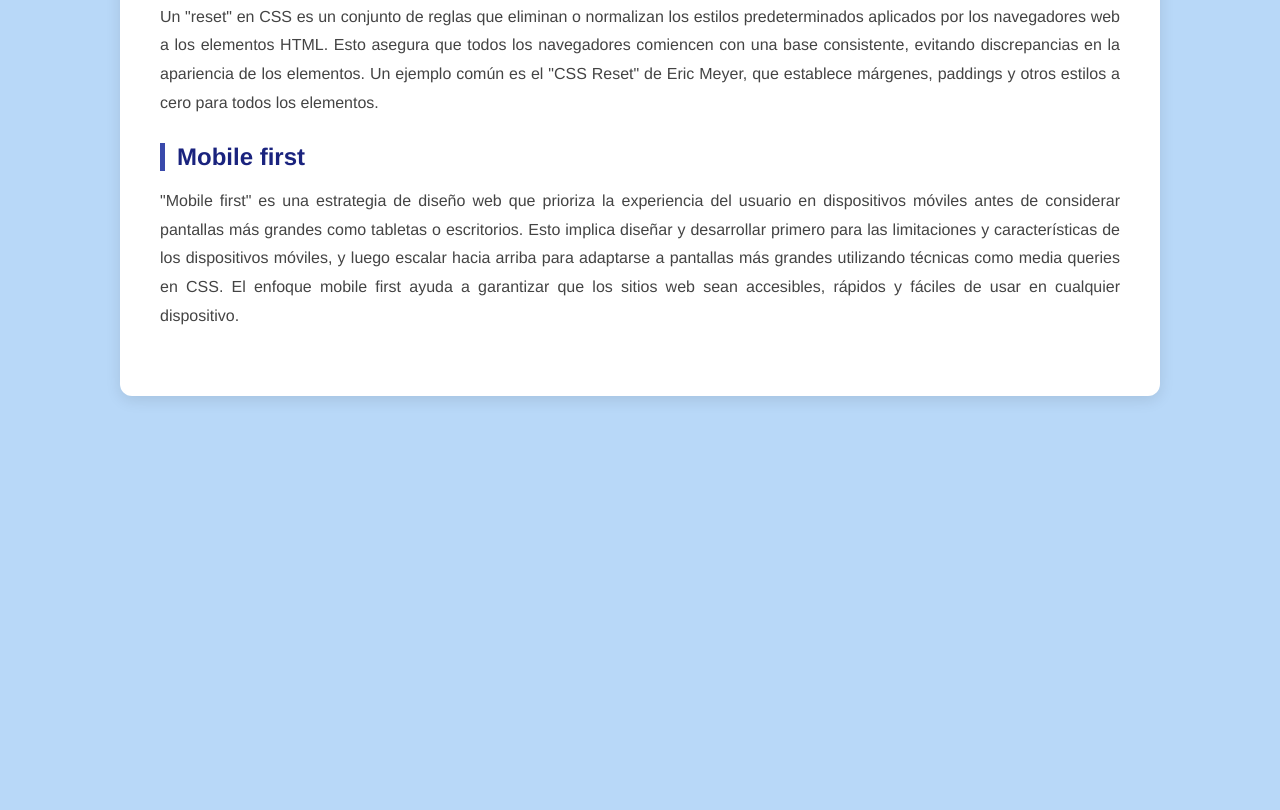
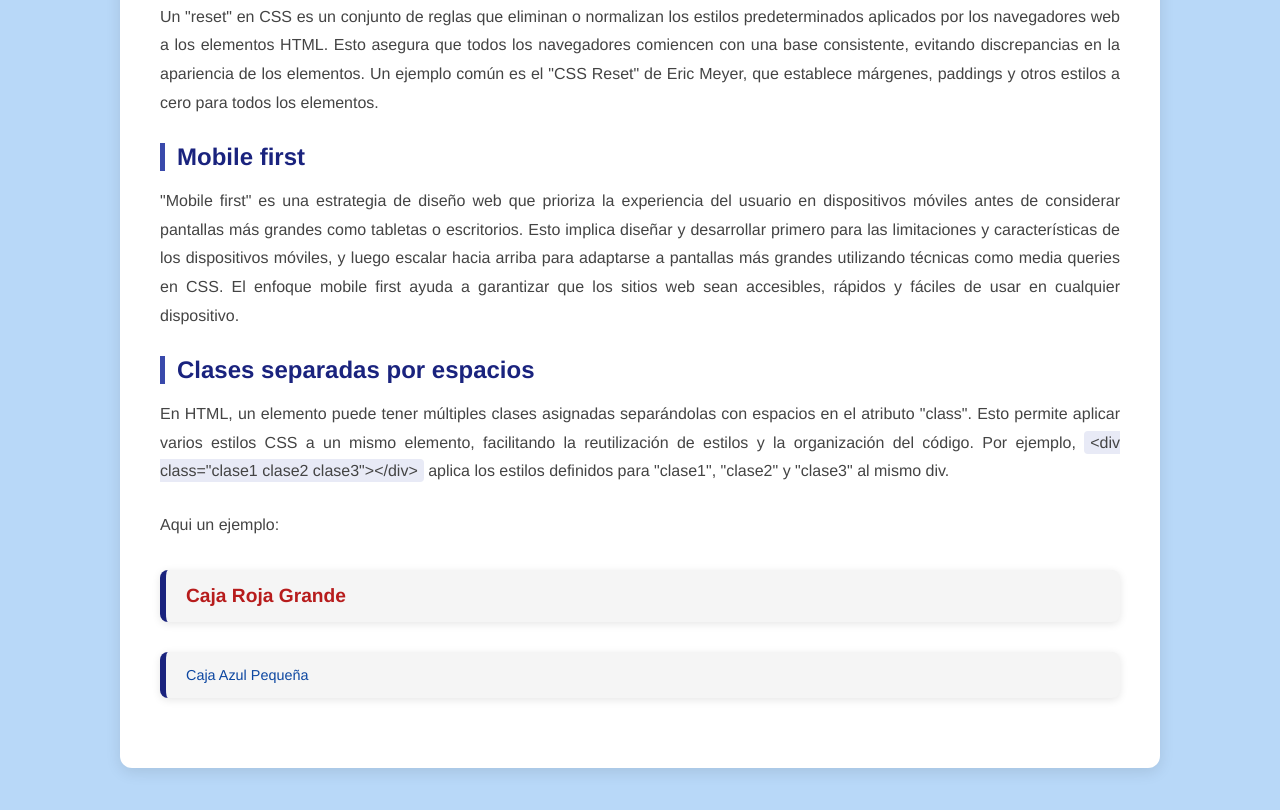
Before and after one commit to eedgarMora52/Bitacora-HTML, a plain HTML site: page index.html in a window 1280 px wide. Shown: the part 3714-4524 px from the top of the page. Before the commit the page ends 4160 px from the top, so only its background shows below. Drawn offline with Linux system fonts and the light colour scheme.

Commit message:
Add section on multiple classes and example styles
Added a new section in index.html explaining how to assign multiple classes to HTML elements, with example divs. Updated style.css to include styles for the example classes: .caja, .rojo, .azul, .grande, and .pequeño.

```diff
--- a/index.html
+++ b/index.html
@@ -201,6 +201,18 @@
         El enfoque mobile first ayuda a garantizar que los sitios web sean accesibles, rápidos y fáciles de usar en cualquier dispositivo.
       </p>
 
+      <h2>Clases separadas por espacios</h2>
+      <p>
+        En HTML, un elemento puede tener múltiples clases asignadas separándolas con espacios en el atributo "class".
+        Esto permite aplicar varios estilos CSS a un mismo elemento, facilitando la reutilización de estilos y la organización del código.
+        Por ejemplo, <code>&lt;div class="clase1 clase2 clase3"&gt;&lt;/div&gt;</code> aplica los estilos definidos para "clase1", "clase2" y "clase3" al mismo div.
+      </p>
+
+      <p>Aqui un ejemplo:</p>
+        <div class="caja rojo grande" >Caja Roja Grande</div>
+        <div class="caja azul pequeño" >Caja Azul Pequeña</div>
+
+
     </div>
   </body>
 </html>
--- a/style.css
+++ b/style.css
@@ -207,3 +207,41 @@ strong, code {
   padding-left: 0 !important;
   margin: 0;
 }
+
+.caja {
+  background: #f5f5f5;
+  border-left: 6px solid #1a237e;
+  padding: 15px 20px;
+  margin: 30px 0;
+  border-radius: 8px;
+  box-shadow: 0px 2px 8px rgba(0,0,0,0.1);
+}
+
+.rojo {
+  color: #b71c1c;
+  font-weight: 600;
+}
+
+.grande {
+  font-size: 1.2rem;
+  font-weight: 600;
+}
+
+.caja {
+  background: #f5f5f5;
+  border-left: 6px solid #1a237e;
+  padding: 15px 20px;
+  margin: 30px 0;
+  border-radius: 8px;
+  box-shadow: 0px 2px 8px rgba(0,0,0,0.1);
+}
+
+.azul {
+  color: #0d47a1;
+  font-weight: 600;
+}
+
+.pequeño {
+  font-size: 0.9rem;
+  font-weight: 400;
+}
```
